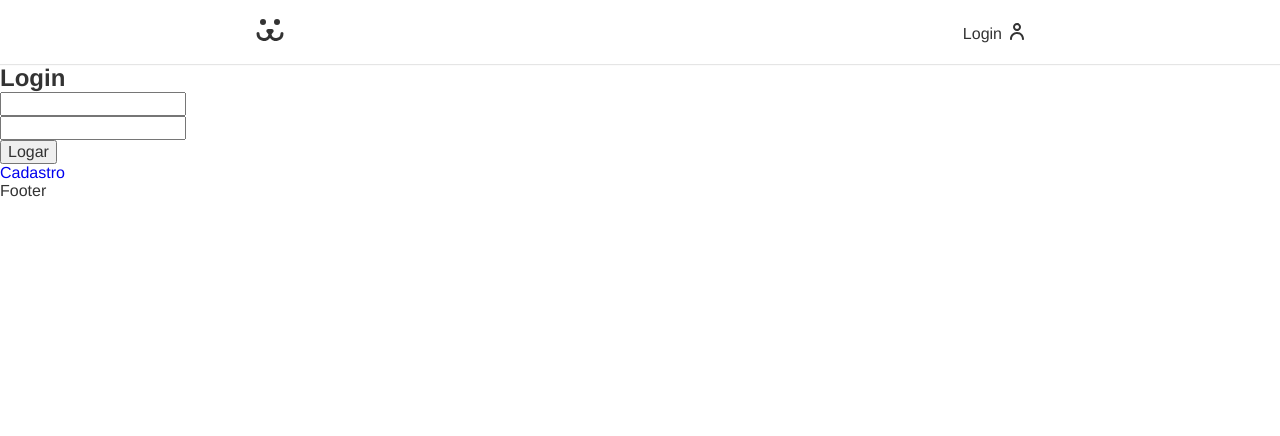
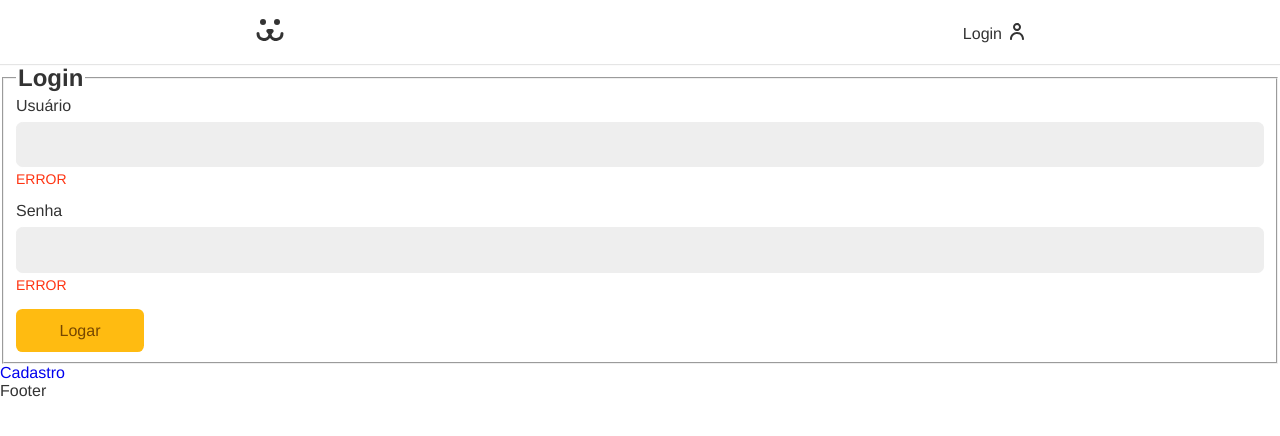
Before and after one commit to BlackCrown/SocialDogs, a React (Vite) app: page /login in a window 1280 px wide. Shown: the top 436 px of the page. Built offline with nearby package versions, Linux system fonts and the light colour scheme.

Commit message:
componente de Input e Button criados e estilizados, prontos para serem importados

```diff
--- /dev/null
+++ b/src/Components/Form/Button.jsx
@@ -0,0 +1,12 @@
+import React from 'react';
+import styles from './Button.module.css';
+
+const Button = ({ children, ...props }) => {
+  return (
+    <button {...props} className={styles.button}>
+      {children}
+    </button>
+  );
+};
+
+export default Button;
--- /dev/null
+++ b/src/Components/Form/Button.module.css
@@ -0,0 +1,31 @@
+.button{
+  font-size: 1rem;
+  font-family: var(--type-first);
+  cursor: pointer;
+  border: none;
+  border-radius: .4rem;
+  background-color: #fb1;
+  color: #764701;
+  min-width: 8rem;
+  padding: .8rem 1.2rem;
+  box-sizing: border-box;
+  transition: .4s;
+}
+
+.button:hover,
+.button:focus{
+  outline: none;
+  box-shadow: 0 0 0 3px #fea, 0 0 0 4px #fb1;
+}
+
+.button:disabled{
+  opacity: .5;
+  cursor: wait;
+  background-color: darkgray;
+  color: #333;
+}
+
+.button:disabled:hover,
+.button:disabled:focus{
+  box-shadow: 0 0 0 0 #fea, 0 0 0 0 #fb1;
+}
--- /dev/null
+++ b/src/Components/Form/Input.jsx
@@ -0,0 +1,16 @@
+import React from 'react';
+import styles from './Input.module.css';
+
+const Input = ({ label, type, name }) => {
+  return (
+    <div className={styles.wrapper}>
+      <label className={styles.label} htmlFor={name}>
+        {label}
+      </label>
+      <input id={name} className={styles.input} type={type} />
+      <p className={styles.error}>ERROR</p>
+    </div>
+  );
+};
+
+export default Input;
--- /dev/null
+++ b/src/Components/Form/Input.module.css
@@ -0,0 +1,36 @@
+.wrapper{
+  margin-bottom: 1rem;
+}
+
+.input{
+  border: 1px solid #eee;
+  display: block;
+  width: 100%;
+  font-size: 1rem;
+  padding: .8rem;
+  border-radius: .4rem;
+  background-color: #eee;
+  transition: .1s;
+}
+
+.input:focus,
+.input:hover{
+  outline: none;
+  border-color: #fb1;
+  background-color: white;
+  box-shadow: 0 0 0 3px #fea;
+  cursor: text;
+}
+
+.label{
+  display: block;
+  font-size: 1rem;
+  line-height: 1;
+  padding-bottom: .5rem;
+}
+
+.error{
+  color: #f31;
+  font-size: .875rem;
+  margin-top: .25rem;
+}
--- a/src/Components/Login/LoginForm.jsx
+++ b/src/Components/Login/LoginForm.jsx
@@ -1,5 +1,7 @@
 import React from 'react';
 import { Link } from 'react-router-dom';
+import Input from '../Form/Input.jsx';
+import Button from '../Form/Button.jsx';
 
 const LoginForm = () => {
   const [userName, setUserName] = React.useState('');
@@ -25,19 +27,15 @@ const LoginForm = () => {
 
   return (
     <section>
-      <h1>Login</h1>
       <form action="" onSubmit={handleSubmit}>
-        <input
-          type="text"
-          value={userName}
-          onChange={({ target }) => setUserName(target.value)}
-        />
-        <input
-          type="text"
-          value={password}
-          onChange={({ target }) => setPassword(target.value)}
-        />
-        <button>Logar</button>
+        <fieldset>
+          <legend>
+            <h1>Login</h1>
+          </legend>
+          <Input label="Usuário" type="text" name="userName" />
+          <Input label="Senha" type="password" name="password" />
+          <Button>Logar</Button>
+        </fieldset>
       </form>
       <Link to="/login/criar">Cadastro</Link>
     </section>
```
